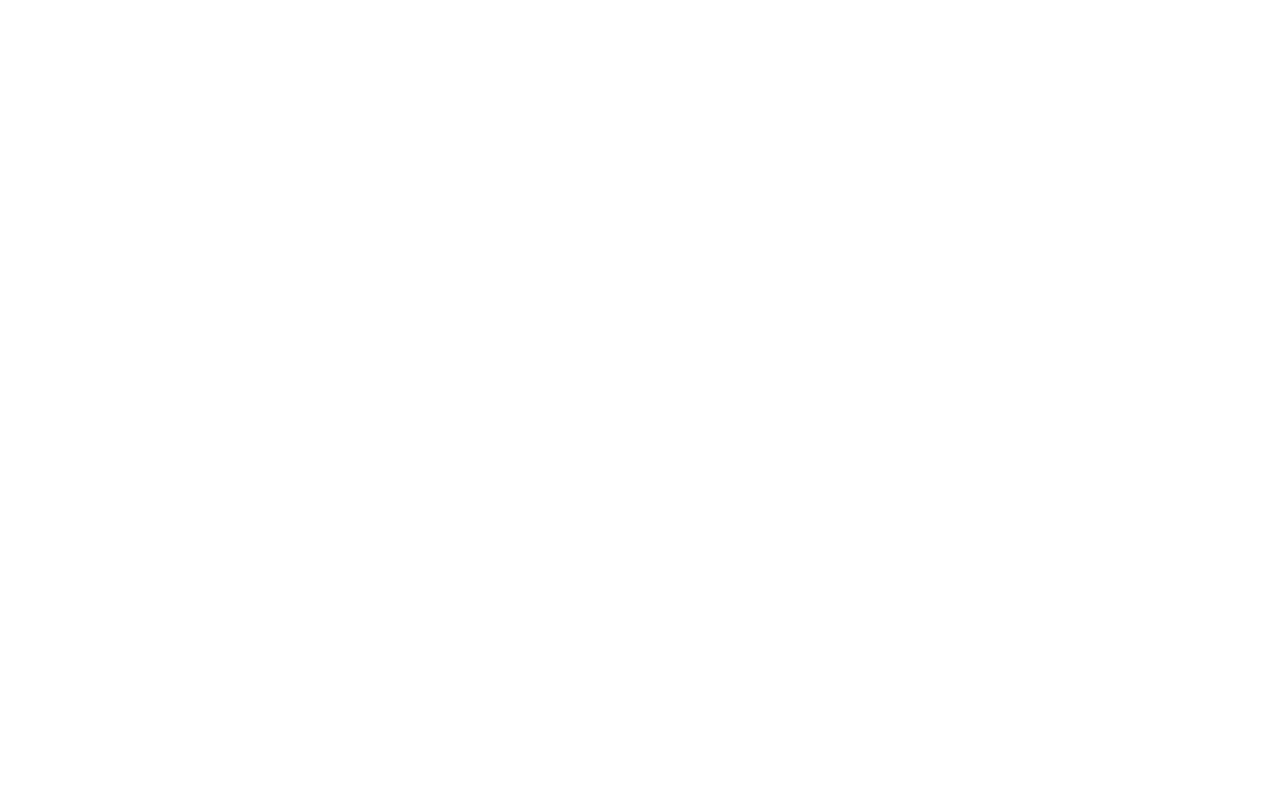
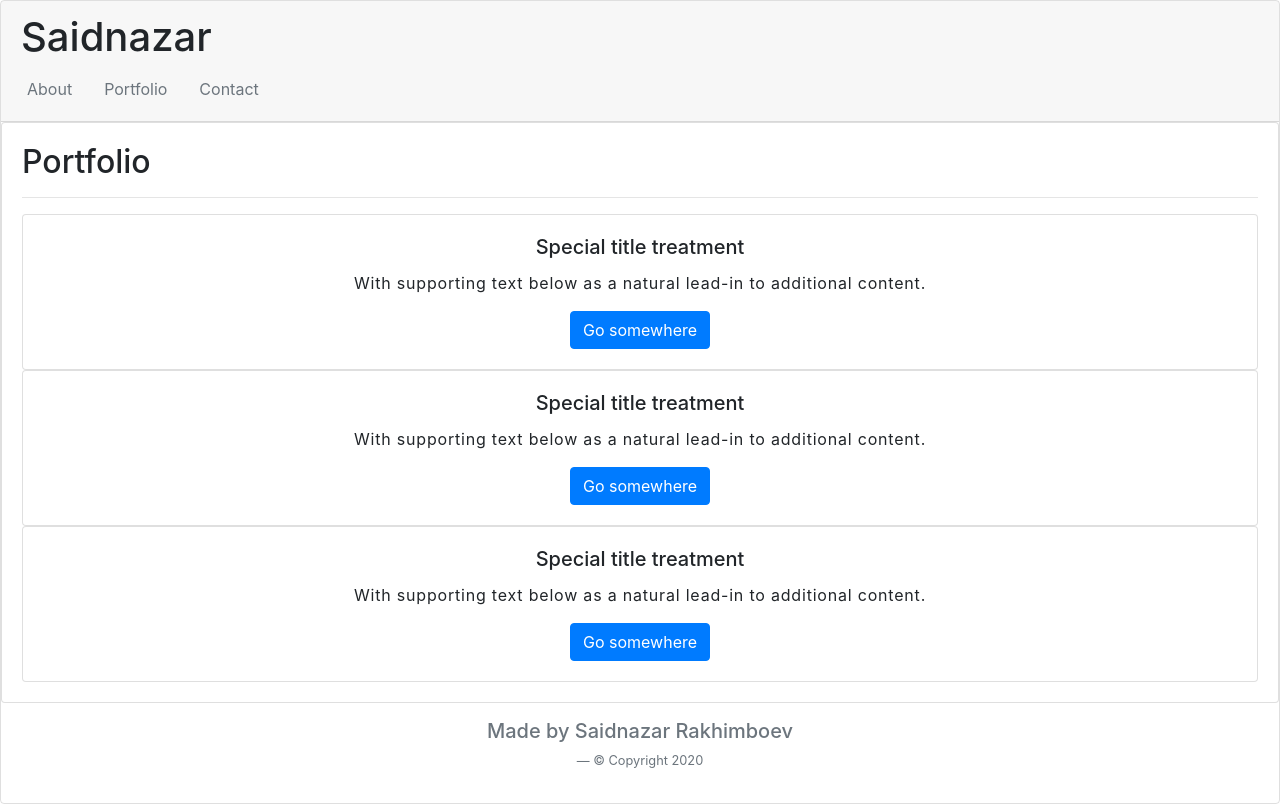
Before and after one commit to Saidnazar97/Responsive-Portfolio, a plain HTML site: page portfolio.html in a window 1280 px wide. Drawn offline with nearby package versions, Linux system fonts and the light colour scheme.

Commit message:
Updated my content

```diff
--- a/assets/style.css
+++ b/assets/style.css
@@ -0,0 +1,21 @@
+* {
+  box-sizing: border-box;
+  padding: 0;
+  margin: 0;
+}
+
+body {
+  background-color: aliceblue;
+}
+
+.card-text {
+  letter-spacing: 0.8px;
+}
+
+/* .footer {
+  background-color: #eeeeee;
+  padding: 20px;
+  clear: both;
+  font-family: 'Trebuchet MS', 'Lucida Sans Unicode', 'Lucida Grande', 'Lucida Sans', Arial, sans-serif;
+  text-align: center;
+} */
--- a/contact.html
+++ b/contact.html
@@ -0,0 +1,88 @@
+<!DOCTYPE html>
+<html lang="en">
+
+<!-- head tags show invisible content -->
+
+<head>
+  <!-- required meta tags -->
+  <meta charset="UTF-8">
+  <meta name="viewport" content="width=device-width, initial-scale=1, shrink-to-fit=no">
+
+  <!-- Bootstrap CSS -->
+
+  <link rel="stylesheet" href="https://stackpath.bootstrapcdn.com/bootstrap/4.4.1/css/bootstrap.min.css"
+    integrity="sha384-Vkoo8x4CGsO3+Hhxv8T/Q5PaXtkKtu6ug5TOeNV6gBiFeWPGFN9MuhOf23Q9Ifjh" crossorigin="anonymous">
+  <link rel="stylesheet" href="./assets/style.css">
+  <title>Responsive Layout</title>
+</head>
+
+<body class="card">
+  <!-- Content here -->
+  <!-- <div class="card card-text-center"> -->
+  <header>
+    <h1 class="card-header">Saidnazar</h1>
+  </header>
+
+  <!-- nav bar shows to navigate web pages it can be header as well -->
+  <nav class="card-header">
+    <ul class="nav nav-pills card-header-pills">
+      <li class="nav-item">
+        <a class="nav-link link disabled" href="#about">About</a>
+      </li>
+      <li class="nav-item">
+        <a class="nav-link link disabled" href="#portfolio">Portfolio</a>
+      </li>
+      <li class="nav-item">
+        <a class="nav-link link disabled" href="#contact">Contact</a>
+      </li>
+    </ul>
+  </nav>
+
+
+  <main>
+    <div class="card ">
+      <div class="card-body">
+        <h2 class="card-title">Contact</h2>
+        <hr>
+
+        <!-- section semantics show section parts when apllied in nav bar -->
+
+        <section>
+
+
+
+        </section>
+
+      </div>
+    </div>
+
+    <article>
+
+    </article>
+  </main>
+  <!-- footer content shows coprights and contacts  -->
+  <footer class="footer mt-auto py-3">
+    <div class="container">
+      <h5 class="text-muted text-center">Made by Saidnazar Rakhimboev</h5>
+      <p class="blockquote-footer text-center">&copy; Copyright 2020</p>
+    </div>
+  </footer>
+  <!-- <footer class="footer mt-auto py-3">
+    <div class="container">
+      <span class="text-muted">Place sticky footer content here.</span>
+    </div>
+  </footer> -->
+  <!-- Optional JavaScript -->
+  <!-- jQuery first, then Popper.js, then Bootstrap JS -->
+  <script src="https://code.jquery.com/jquery-3.4.1.slim.min.js"
+    integrity="sha384-J6qa4849blE2+poT4WnyKhv5vZF5SrPo0iEjwBvKU7imGFAV0wwj1yYfoRSJoZ+n" crossorigin="anonymous">
+  </script>
+  <script src="https://cdn.jsdelivr.net/npm/popper.js@1.16.0/dist/umd/popper.min.js"
+    integrity="sha384-Q6E9RHvbIyZFJoft+2mJbHaEWldlvI9IOYy5n3zV9zzTtmI3UksdQRVvoxMfooAo" crossorigin="anonymous">
+  </script>
+  <script src="https://stackpath.bootstrapcdn.com/bootstrap/4.4.1/js/bootstrap.min.js"
+    integrity="sha384-wfSDF2E50Y2D1uUdj0O3uMBJnjuUD4Ih7YwaYd1iqfktj0Uod8GCExl3Og8ifwB6" crossorigin="anonymous">
+  </script>
+</body>
+
+</html>
--- a/portfolio.html
+++ b/portfolio.html
@@ -0,0 +1,110 @@
+<!DOCTYPE html>
+<html lang="en">
+
+<!-- head tags show invisible content -->
+
+<head>
+  <!-- required meta tags -->
+  <meta charset="UTF-8">
+  <meta name="viewport" content="width=device-width, initial-scale=1, shrink-to-fit=no">
+
+  <!-- Bootstrap CSS -->
+
+  <link rel="stylesheet" href="https://stackpath.bootstrapcdn.com/bootstrap/4.4.1/css/bootstrap.min.css"
+    integrity="sha384-Vkoo8x4CGsO3+Hhxv8T/Q5PaXtkKtu6ug5TOeNV6gBiFeWPGFN9MuhOf23Q9Ifjh" crossorigin="anonymous">
+  <link rel="stylesheet" href="./assets/style.css">
+  <title>Responsive Layout</title>
+</head>
+
+<body class="card">
+  <!-- Content here -->
+  <!-- <div class="card card-text-center"> -->
+  <header>
+
+    <div class="card-header">
+      <h1>Saidnazar</h1>
+      <ul class=" nav nav-pills card-header-pills flex-column flex-md-row">
+        <li class="nav-item ">
+          <a class="nav-link link disabled" href="#about">About</a>
+        </li>
+        <li class="nav-item">
+          <a class="nav-link link disabled" href="#portfolio">Portfolio</a>
+        </li>
+        <li class="nav-item">
+          <a class="nav-link link disabled" href="#contact">Contact</a>
+        </li>
+      </ul>
+    </div>
+  </header>
+
+  <!-- nav bar shows to navigate web pages it can be header as well -->
+
+
+  <main>
+    <div class="card ">
+      <div class="card-body">
+        <h2 class="card-title">Portfolio</h2>
+        <hr>
+
+        <!-- section semantics show section parts when apllied in nav bar -->
+
+        <section>
+          <div class="card text-center" style="width: autorem;">
+            <div class="card-body">
+              <h5 class="card-title">Special title treatment</h5>
+              <p class="card-text">With supporting text below as a natural lead-in to additional content.</p>
+              <a href="#" class="btn btn-primary">Go somewhere</a>
+            </div>
+          </div>
+
+          <div class="card text-center" style="width: autorem;">
+            <div class="card-body">
+              <h5 class="card-title">Special title treatment</h5>
+              <p class="card-text">With supporting text below as a natural lead-in to additional content.</p>
+              <a href="#" class="btn btn-primary">Go somewhere</a>
+            </div>
+          </div>
+
+          <div class="card text-center" style="width: autorem;">
+            <div class="card-body">
+              <h5 class="card-title">Special title treatment</h5>
+              <p class="card-text">With supporting text below as a natural lead-in to additional content.</p>
+              <a href="#" class="btn btn-primary">Go somewhere</a>
+            </div>
+          </div>
+
+        </section>
+
+      </div>
+    </div>
+
+    <article>
+
+    </article>
+  </main>
+  <!-- footer content shows coprights and contacts  -->
+  <footer class="footer mt-auto py-3">
+    <div class="container">
+      <h5 class="text-muted text-center">Made by Saidnazar Rakhimboev</h5>
+      <p class="blockquote-footer text-center">&copy; Copyright 2020</p>
+    </div>
+  </footer>
+  <!-- <footer class="footer mt-auto py-3">
+    <div class="container">
+      <span class="text-muted">Place sticky footer content here.</span>
+    </div>
+  </footer> -->
+  <!-- Optional JavaScript -->
+  <!-- jQuery first, then Popper.js, then Bootstrap JS -->
+  <script src="https://code.jquery.com/jquery-3.4.1.slim.min.js"
+    integrity="sha384-J6qa4849blE2+poT4WnyKhv5vZF5SrPo0iEjwBvKU7imGFAV0wwj1yYfoRSJoZ+n" crossorigin="anonymous">
+  </script>
+  <script src="https://cdn.jsdelivr.net/npm/popper.js@1.16.0/dist/umd/popper.min.js"
+    integrity="sha384-Q6E9RHvbIyZFJoft+2mJbHaEWldlvI9IOYy5n3zV9zzTtmI3UksdQRVvoxMfooAo" crossorigin="anonymous">
+  </script>
+  <script src="https://stackpath.bootstrapcdn.com/bootstrap/4.4.1/js/bootstrap.min.js"
+    integrity="sha384-wfSDF2E50Y2D1uUdj0O3uMBJnjuUD4Ih7YwaYd1iqfktj0Uod8GCExl3Og8ifwB6" crossorigin="anonymous">
+  </script>
+</body>
+
+</html>
```
Also changed, not shown: index.html (+63 -26 lines), assets/images/icon.ico (added), assets/images/icon.jpg (added), assets/images/photo2885329051037312937.jpg (added), assets/images/photo4938564129967417410.jpg (added), 3 other files.
